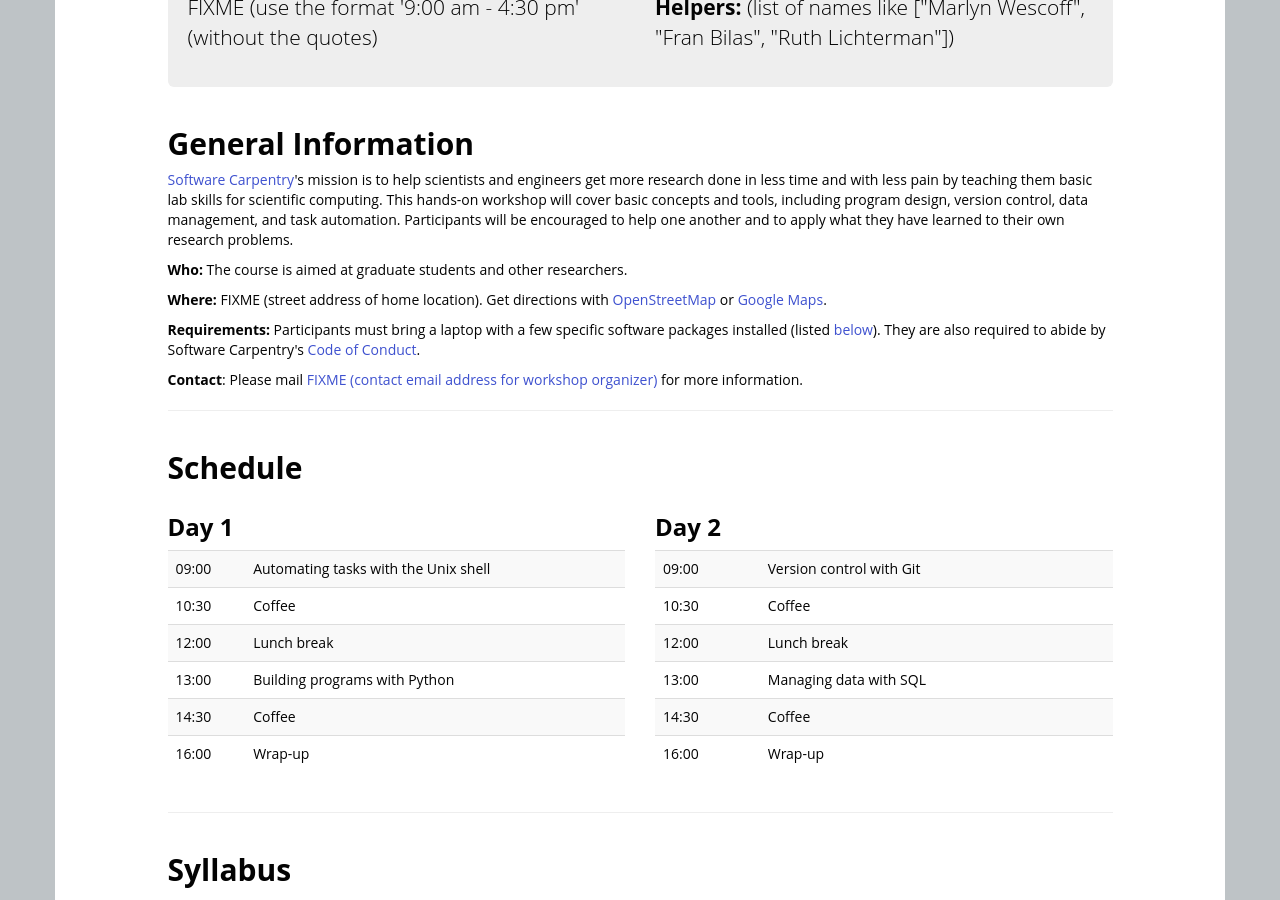
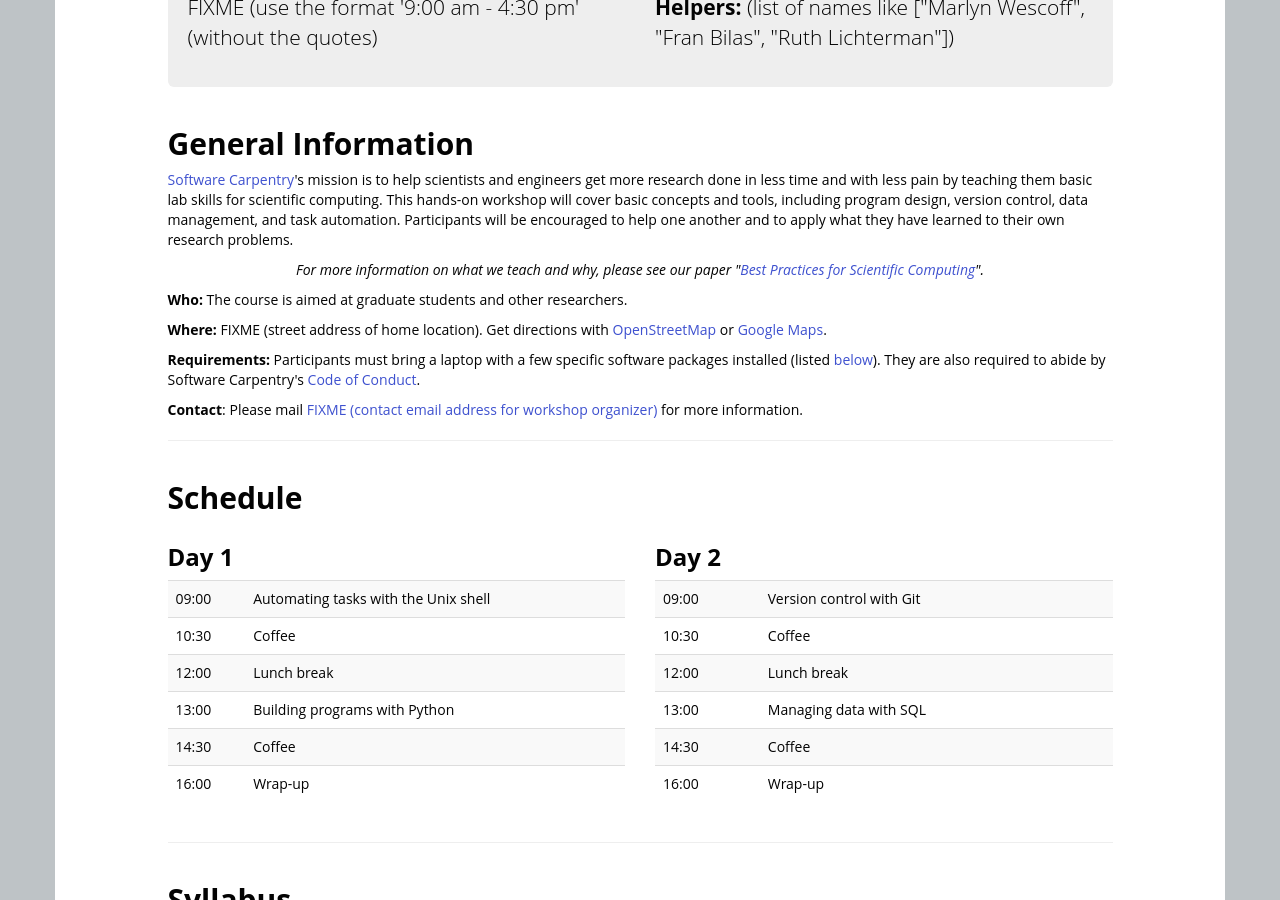
Before and after one commit to carpentries/workshop-template, a Jekyll site: the page built from index.html, in a window 1280 px wide and 900 px high, scrolled down 306 px. Built offline with Jekyll 4.4.1, drawn with Linux system fonts in a browser that asks for light colours; nearby versions of some CDN libraries; library files that are not in the unit come from our copies.

Commit message:
Adding a link to the 'Best Practices' paper

```diff
--- a/index.html
+++ b/index.html
@@ -59,6 +59,13 @@ eventbrite: # FIXME (delete this if not used, otherwise uncomment and provide 12
   management, and task automation.  Participants will be encouraged to
   help one another and to apply what they have learned to their own
   research problems.
+</p>
+<p align="center">
+  <em>
+    For more information on what we teach and why,
+    please see our paper
+    "<a href="http://journals.plos.org/plosbiology/article?id=10.1371/journal.pbio.1001745">Best Practices for Scientific Computing</a>".
+  </em>
 </p>
 
 <!--
```
